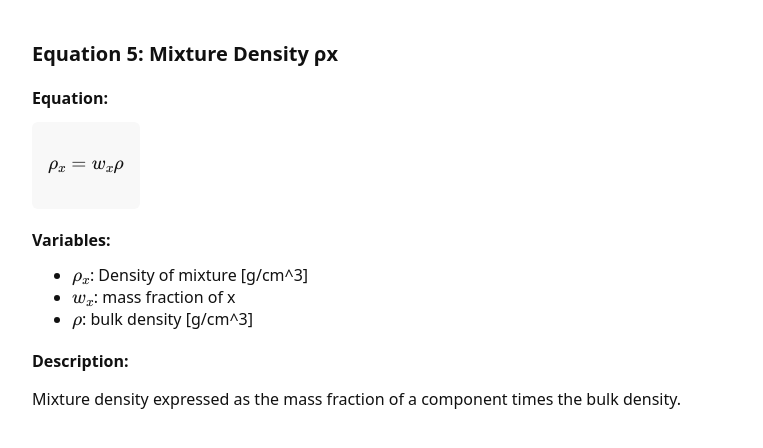
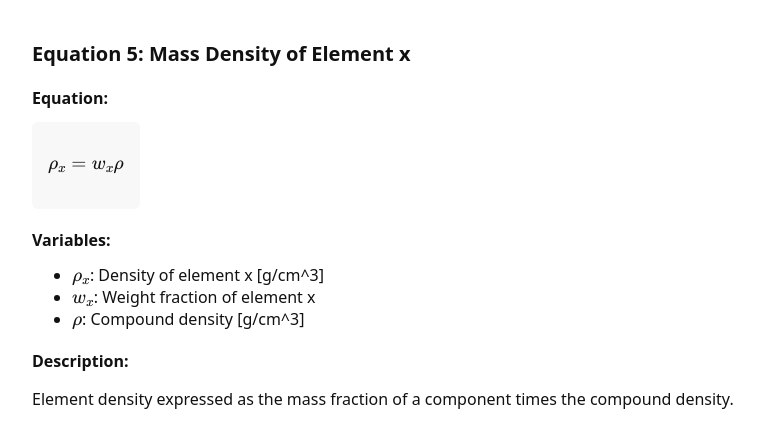
Before and after one commit to dpert1/iRDC, a plain HTML site: page equations/number-density/eq05_mixture_density.html in a window 1280 px wide. Shown: the whole page, without its empty margins (8-771 px from the left). Drawn offline with nearby package versions, Linux system fonts and the light colour scheme.

Commit message:
Update eq05_mixture_density.html

```diff
--- a/equations/number-density/eq05_mixture_density.html
+++ b/equations/number-density/eq05_mixture_density.html
@@ -17,16 +17,16 @@
   </style>
 </head>
 <body>
-  <h1>Equation 5: Mixture Density ρx</h1>
+  <h1>Equation 5: Mass Density of Element x</h1>
   <h2>Equation:</h2>
   <div class="equation">\[\rho_x = w_x \rho\]</div>
   <h2>Variables:</h2>
   <ul>
-    <li>\(\rho_x\): Density of mixture [g/cm^3]</li>
-    <li>\(w_x\): mass fraction of x</li>
-    <li>\(\rho\): bulk density [g/cm^3]</li>
+    <li>\(\rho_x\): Density of element x [g/cm^3]</li>
+    <li>\(w_x\): Weight fraction of element x</li>
+    <li>\(\rho\): Compound density [g/cm^3]</li>
   </ul>
   <h2>Description:</h2>
-  <p>Mixture density expressed as the mass fraction of a component times the bulk density.</p>
+  <p>Element density expressed as the mass fraction of a component times the compound density.</p>
 </body>
 </html>
```
